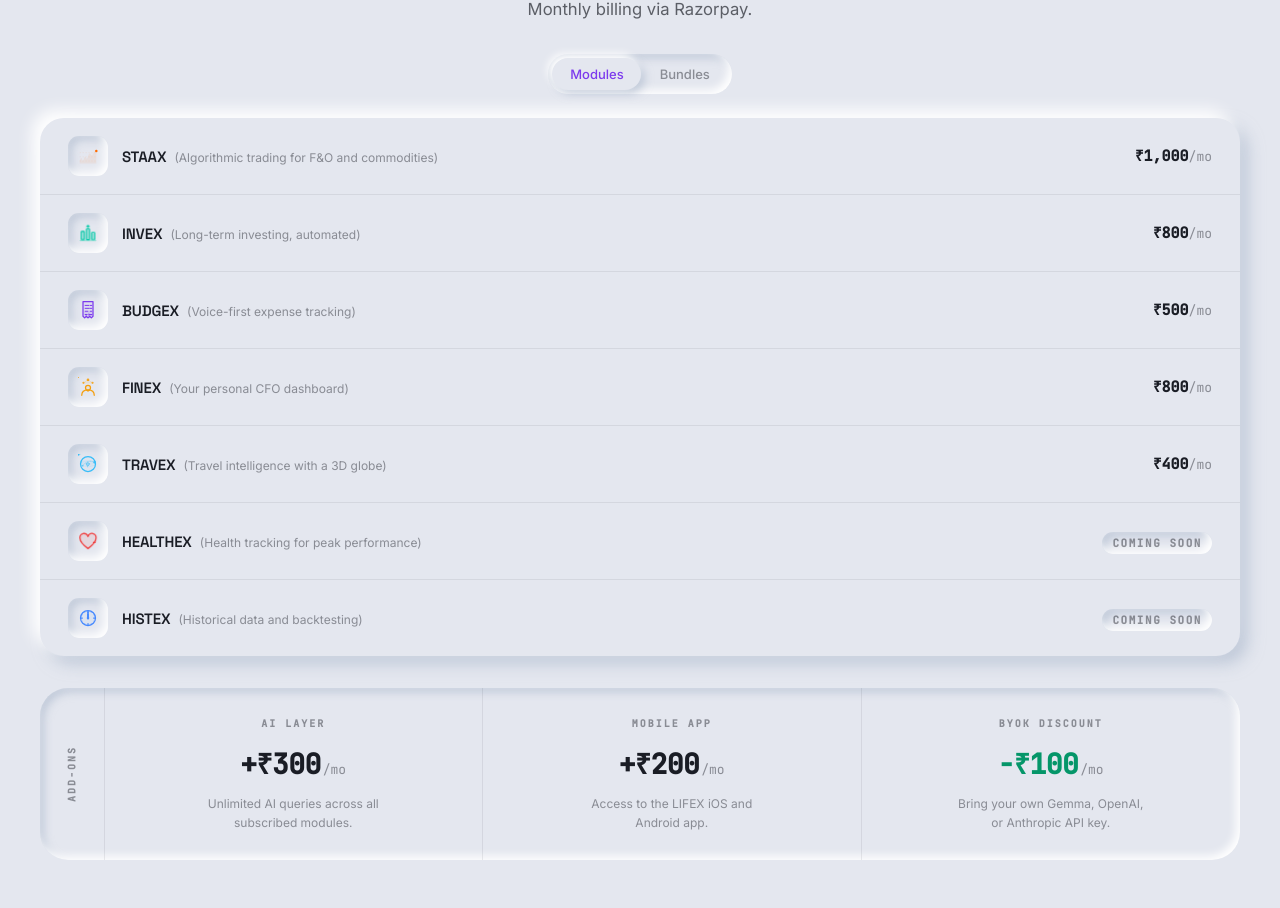
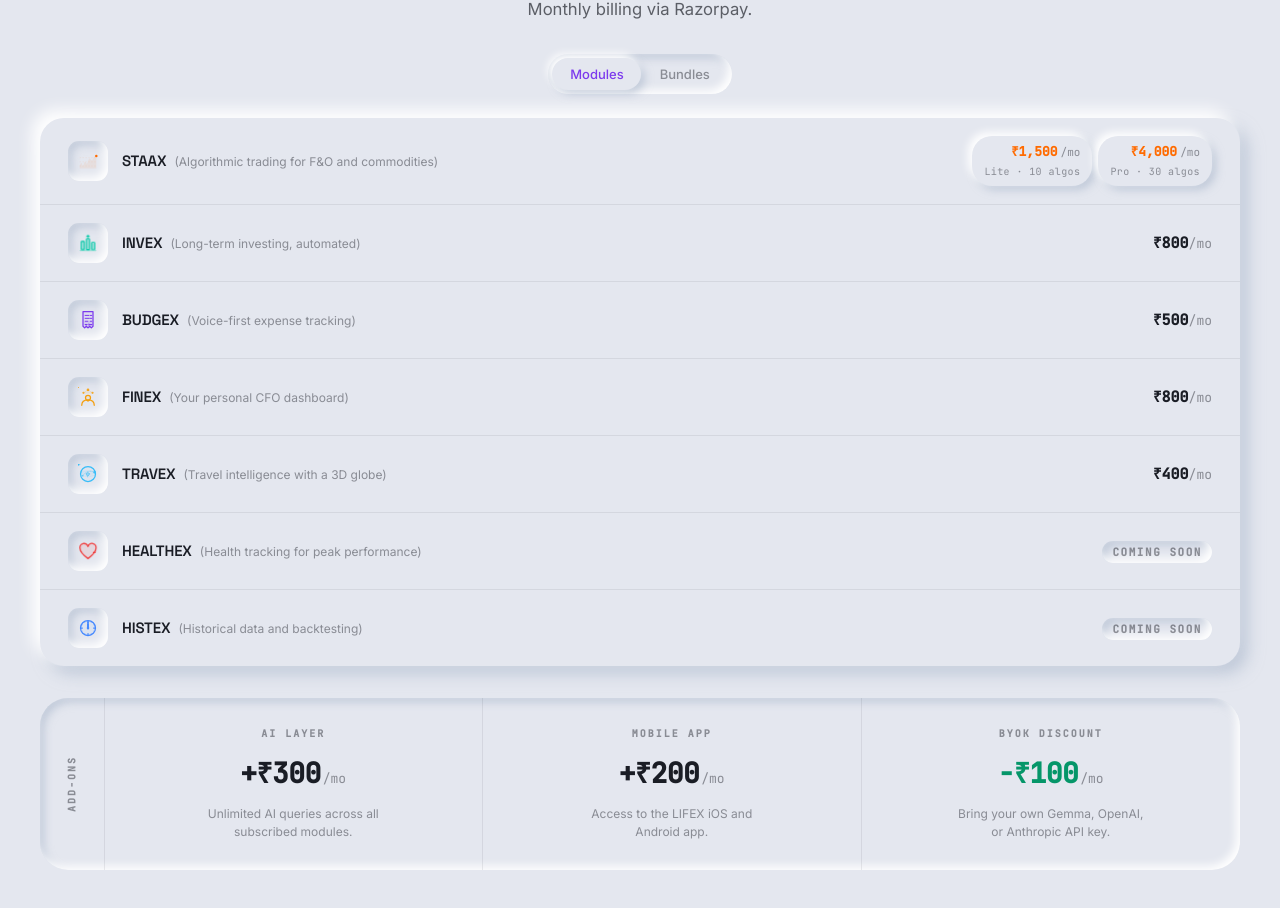
Before and after one commit to theboringtrader14/lifex-landing, a React (Vite) app: page / in a window 1280 px wide. Shown: the part 2712-3620 px from the top of the page. Built offline with nearby package versions, Linux system fonts and the light colour scheme.

Commit message:
feat(pricing): STAAX row shows two plan chips — Lite ₹1,500 / Pro ₹4,000

```diff
--- a/src/components/PricingSection.tsx
+++ b/src/components/PricingSection.tsx
@@ -286,6 +286,38 @@
                 >
                   Coming soon
                 </span>
+              ) : mp.moduleId === 'staax' ? (
+                /* STAAX — two plan chips */
+                <div style={{ display: 'flex', gap: 6 }}>
+                  {[
+                    { label: 'Lite', price: 1500, desc: '10 algos' },
+                    { label: 'Pro',  price: 4000, desc: '30 algos' },
+                  ].map((plan) => (
+                    <div
+                      key={plan.label}
+                      style={{
+                        padding: '6px 12px',
+                        borderRadius: 'var(--radius-md)',
+                        background: 'var(--bg)',
+                        boxShadow: 'var(--neu-raised-sm)',
+                        display: 'flex',
+                        flexDirection: 'column',
+                        alignItems: 'flex-end',
+                        gap: 2,
+                      }}
+                    >
+                      <div style={{ display: 'flex', alignItems: 'baseline', gap: 3 }}>
+                        <span style={{ fontFamily: 'var(--font-mono)', fontSize: 13, fontWeight: 700, color: mod?.color ?? 'var(--accent)' }}>
+                          ₹{plan.price.toLocaleString('en-IN')}
+                        </span>
+                        <span style={{ fontFamily: 'var(--font-mono)', fontSize: 11, color: 'var(--text-mute)', fontWeight: 400 }}>/mo</span>
+                      </div>
+                      <span style={{ fontFamily: 'var(--font-mono)', fontSize: 10, color: 'var(--text-mute)', letterSpacing: '0.04em' }}>
+                        {plan.label} · {plan.desc}
+                      </span>
+                    </div>
+                  ))}
+                </div>
               ) : (
                 <span style={{ fontFamily: 'var(--font-mono)', color: 'var(--text)', fontWeight: 600, fontSize: 15 }}>
                   ₹{mp.price!.toLocaleString('en-IN')}
```
